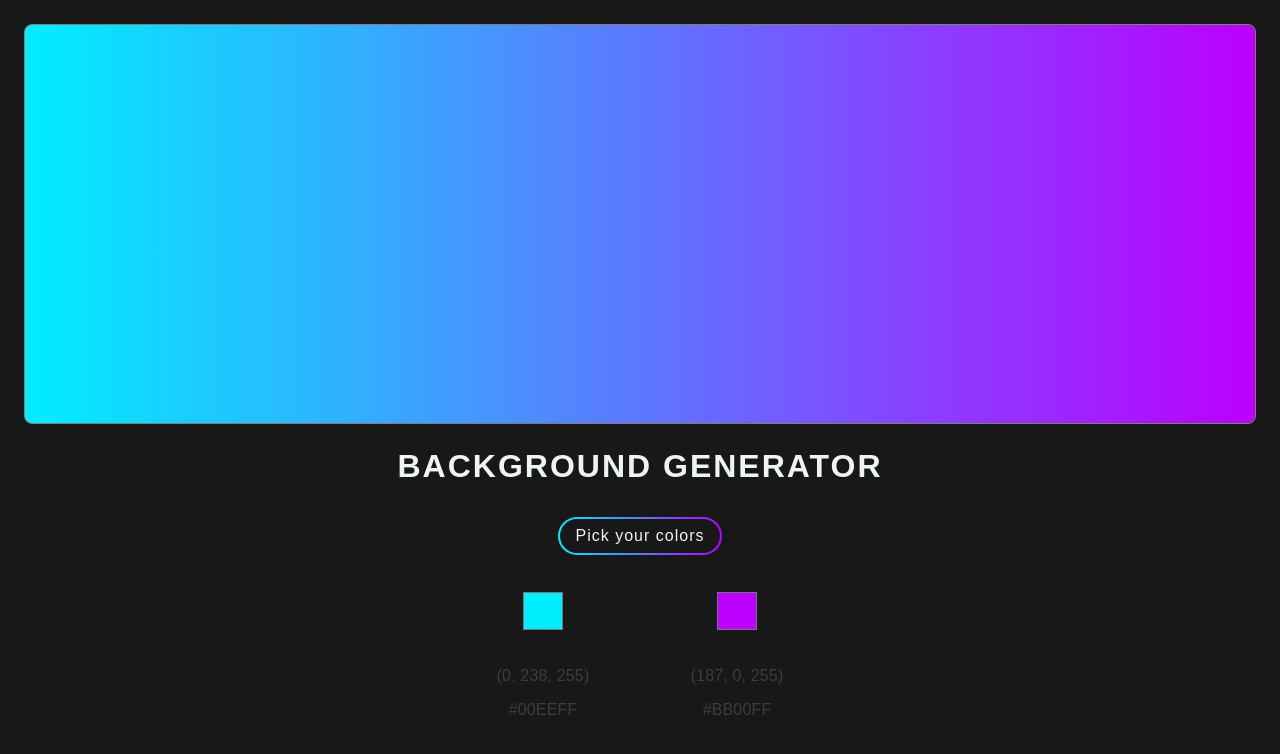
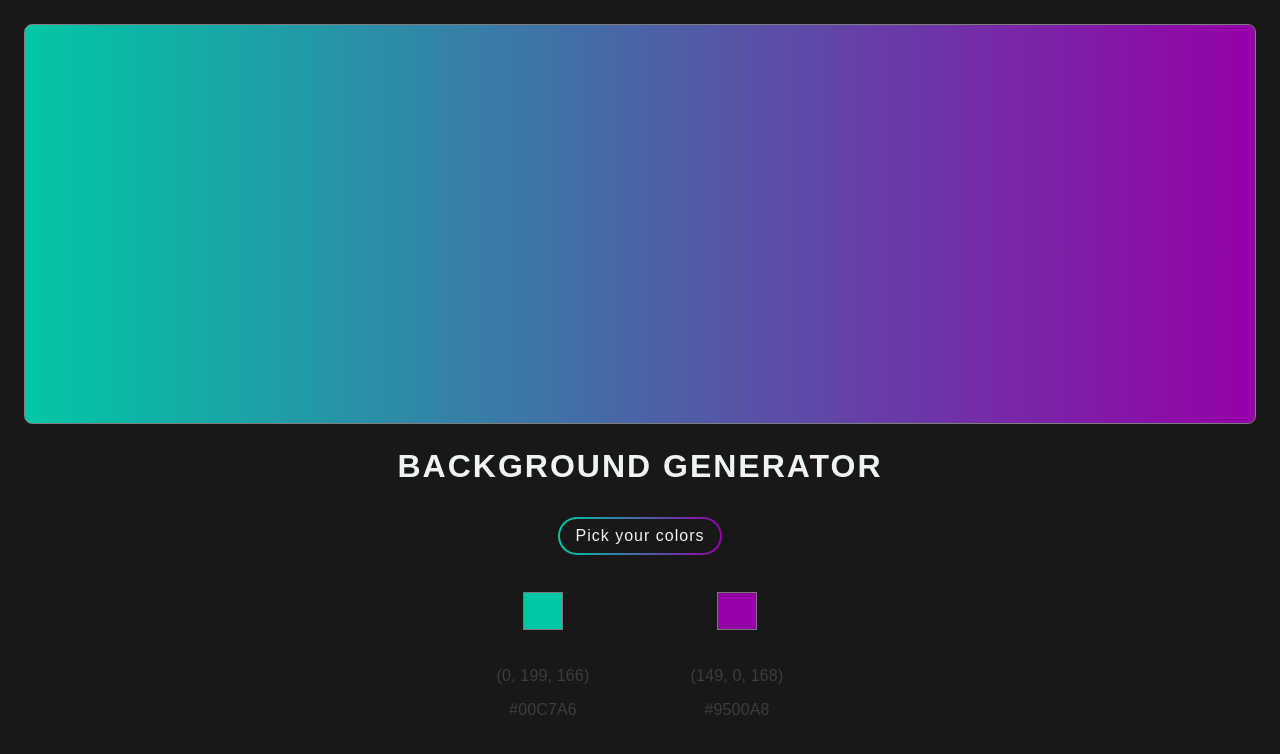
Before and after one commit to konrad88k/background-generator, a plain HTML site: page index.html in a window 1280 px wide. Drawn offline with Linux system fonts and the light colour scheme.

Commit message:
Change initial colors.

```diff
--- a/index.html
+++ b/index.html
@@ -13,12 +13,12 @@
 		</div>
 		<div class="input-container">
 			<div class="input1">
-				<input class="color1" type="color" name="color1" value="#00EEFF">
+				<input class="color1" type="color" name="color1" value="#00C7A6">
 				<h4 id="rgb1"></h4>
 				<h4 id="hex1"></h4>
 			</div>
 			<div class="input2">
-				<input class="color2" type="color" name="color2" value="#BB00FF">
+				<input class="color2" type="color" name="color2" value="#9500A8">
 				<h4 id="rgb2"></h4>
 				<h4 id="hex2"></h4>
 			</div>
--- a/style.css
+++ b/style.css
@@ -20,7 +20,7 @@ body {
     height: 50%;
     width: calc(100% - 3rem);
     margin: 1.5rem;
-    background: linear-gradient(to right, #09ECE8 , #ED0CDB);
+    background: linear-gradient(to right, #00C7A6 , #9500A8);
     border: 1px solid rgb(126, 126, 126);
     border-radius: 0.5rem;
 }
@@ -48,7 +48,7 @@ h1 {
 	background-origin: border-box;
 	/* background-clip: content-box, border-box; */
 	background-size: cover;
-	background-image: linear-gradient(to right, #09ECE8, #ED0CDB);
+	background-image: linear-gradient(to right, #00C7A6, #9500A8);
     border-radius: 2rem;
 }
 
```
